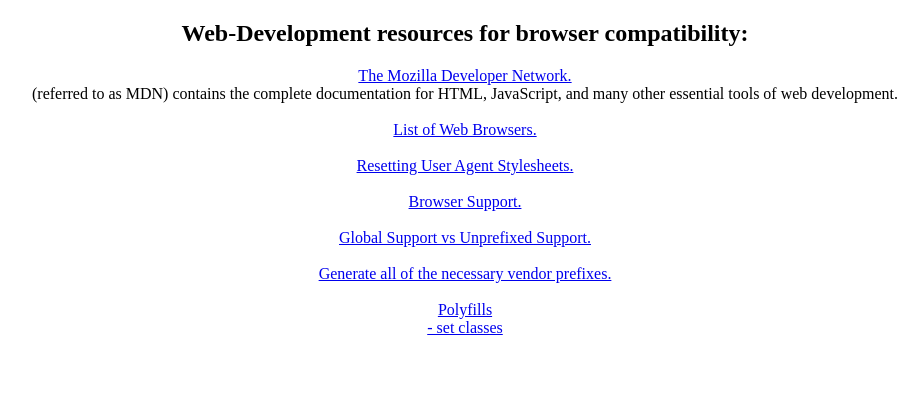
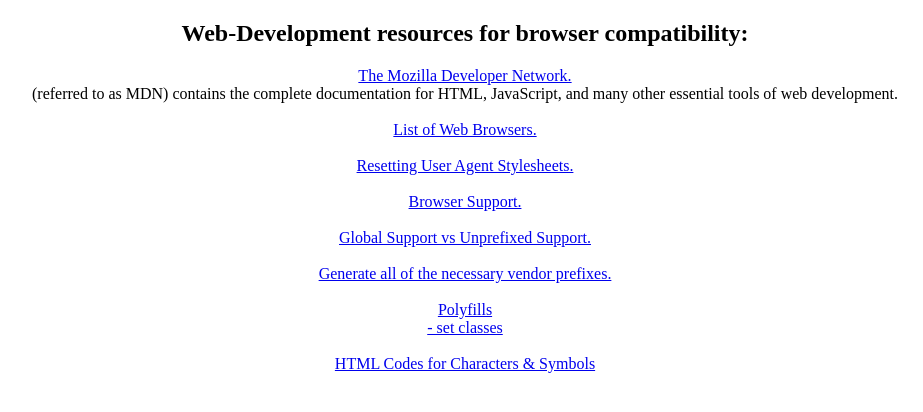
Before and after one commit to 87designer/87designer.github.io, a plain HTML site: page index.html in a window 1280 px wide. Shown: the whole page, without its empty margins (175-1098 px from the left). Drawn offline with Linux system fonts and the light colour scheme.

Commit message:
charac&symbol

```diff
--- a/index.html
+++ b/index.html
@@ -16,7 +16,8 @@
     <a href="https://developer.mozilla.org/en-US/docs/Glossary/Vendor_Prefix" target="_blank">Global Support vs Unprefixed Support.</a><br><br>
     <a href="http://pleeease.io/play/" target="_blank">Generate all of the necessary vendor prefixes.</a><br><br>
     <a href="https://modernizr.com/" target="_blank">Polyfills</a><br>
-    <a href="https://modernizr.com/download?setclasses" target="_blank">- set classes</a>
+    <a href="https://modernizr.com/download?setclasses" target="_blank">- set classes</a><br><br>
+    <a href="https://www.ascii.cl/htmlcodes.htm" target="_blank">HTML Codes for Characters & Symbols</a>
     </center>
   </body>
 </html>
```
